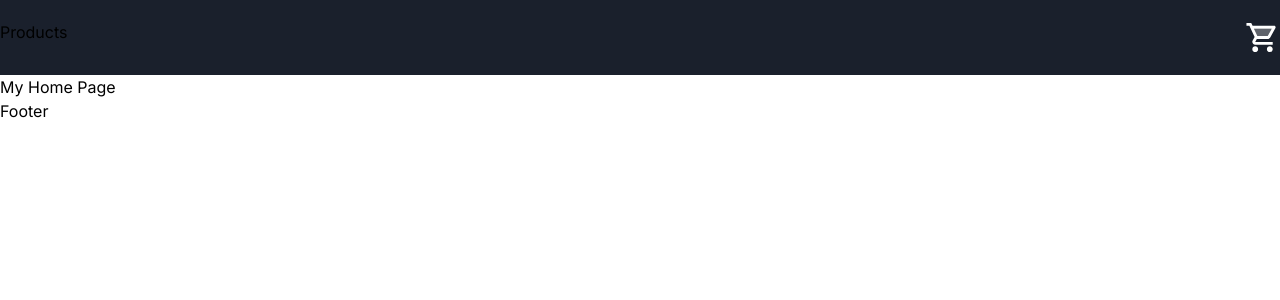
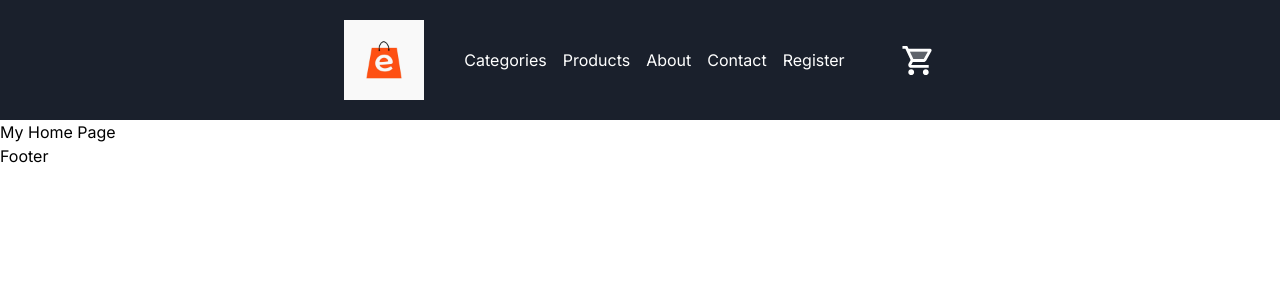
Before and after one commit to hameeedurrehman/ecommerce-store, a Next.js app: page / in a window 1280 px wide. Shown: the top 300 px of the page. Built offline with nearby package versions, Linux system fonts and the light colour scheme.

Commit message:
added logo

```diff
--- a/components/common/Header.tsx
+++ b/components/common/Header.tsx
@@ -1,19 +1,32 @@
 "use client";
 import Checkout from "@components/checkout/Checkout";
+import Image from "next/image";
 import Link from "next/link";
 
-const pages = ["Products"];
+const pages = ["Categories","Products", "About", "Contact", "Register"];
 const settings = ["Profile", "Dashboard", "Logout"];
 
 function Header() {
   return (
-    <div className="bg-primary py-5">
-      <div className="flex justify-between container mx-auto">
+    <div className="bg-primary py-5 text-white">
+      <div className="flex justify-center space-x-10 items-center container mx-auto">
+        <div>
+          <Link href={"/"}>
+            <Image
+              src="/assets/images/logo.jpg"
+              width={80}
+              height={80}
+              alt="logo"
+            />
+          </Link>
+        </div>
+        <div className="flex">
         {pages.map((page) => (
           <Link href={`/${page.toLowerCase()}`} key={page} className="mr-4">
             {page}
           </Link>
         ))}
+        </div>
         <Checkout />
       </div>
     </div>
```
Also changed, not shown: public/assets/images/logo.jpg (added).
